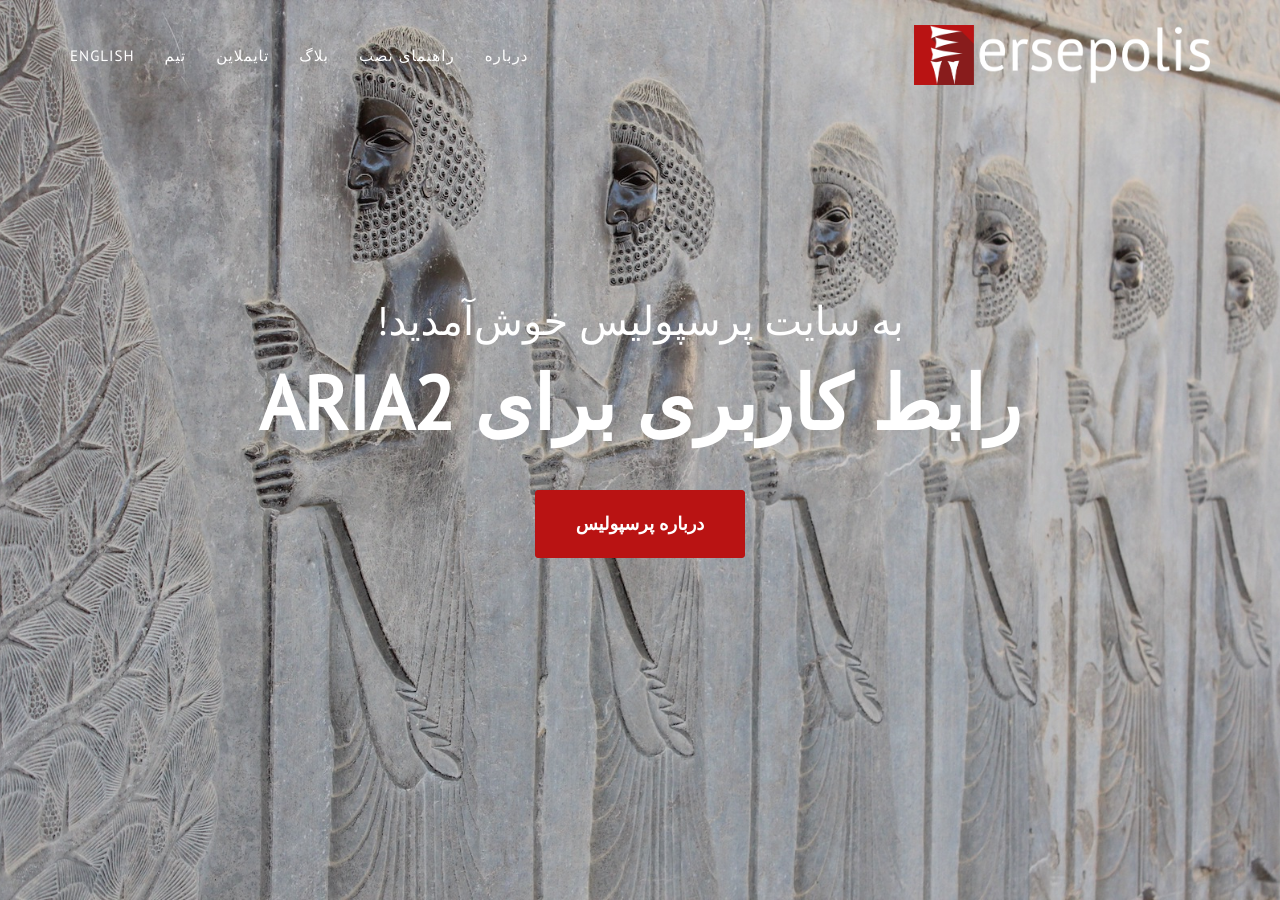
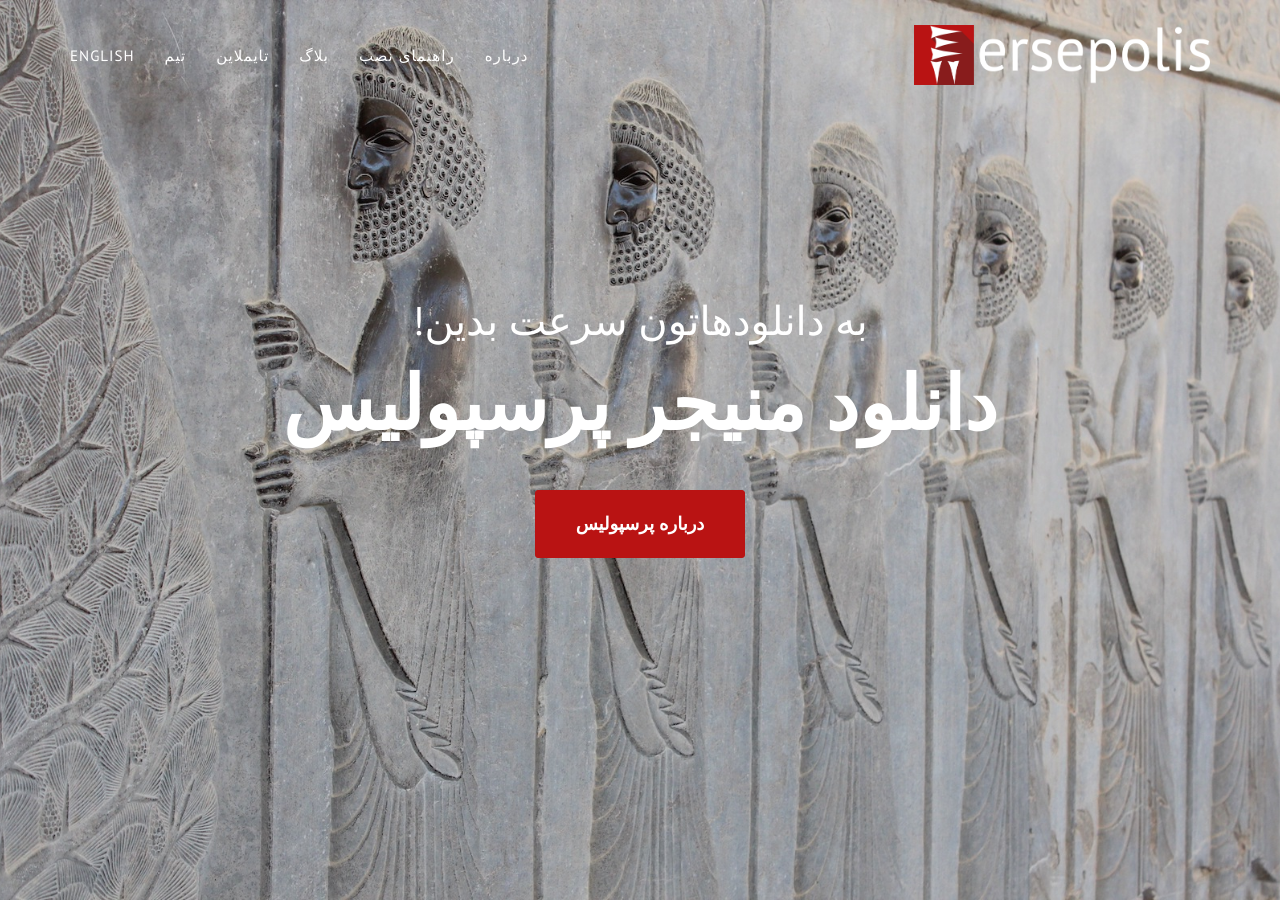
Before and after one commit to mavahedinia/mr0null.github.io, a Jekyll site: the page built from fa/index.html, in a window 1280 px wide and 900 px high. Built offline with Jekyll 4.4.1, drawn with Linux system fonts in a browser that asks for light colours; some web fonts are replaced; some of the changed text lies outside the part shown.

Commit message:
Some fixes

```diff
--- a/_includes/footer-fa.html
+++ b/_includes/footer-fa.html
@@ -2,7 +2,7 @@
         <div class="container">
             <div class="row">
                 <div class="col-md-8">
-                    <span class="copyright">Copyright &copy; {{ site.title }} {{ 'now' | date: "%Y" }}</span>
+                    <span class="copyright">کپی‌لفت &copy; {{ site.title-fa }} {{ 'now' | date: "%Y" }}</span>
                 </div>
                 <div class="col-md-4">
                     <ul class="list-inline social-buttons">
--- a/_includes/header-fa.html
+++ b/_includes/header-fa.html
@@ -47,8 +47,8 @@
     <header id="fullWidthHeader">
         <div class="container">
             <div class="intro-text">
-                <div class="intro-lead-in">به سایت پرسپولیس خوش‌آمدید!</div>
-                <div class="intro-heading">رابط کاربری برای Aria2</div>
+                <div class="intro-lead-in">به دانلودهاتون سرعت بدین!</div>
+                <div class="intro-heading">دانلود منیجر پرسپولیس</div>
                 <a href="#second" class="page-scroll btn btn-xl">درباره پرسپولیس</a>
             </div>
         </div>
--- a/_includes/header.html
+++ b/_includes/header.html
@@ -47,8 +47,8 @@
     <header id="fullWidthHeader">
         <div class="container">
             <div class="intro-text">
-                <div class="intro-lead-in">Welcome To Persepolis Download Manager!</div>
-                <div class="intro-heading">A GUI for Aria2!</div>
+                <div class="intro-lead-in">Boost Your Downloads With Libre Software!</div>
+                <div class="intro-heading">Persepolis Download Manager</div>
                 <a href="#second" class="page-scroll btn btn-xl">About</a>
             </div>
         </div>
```
